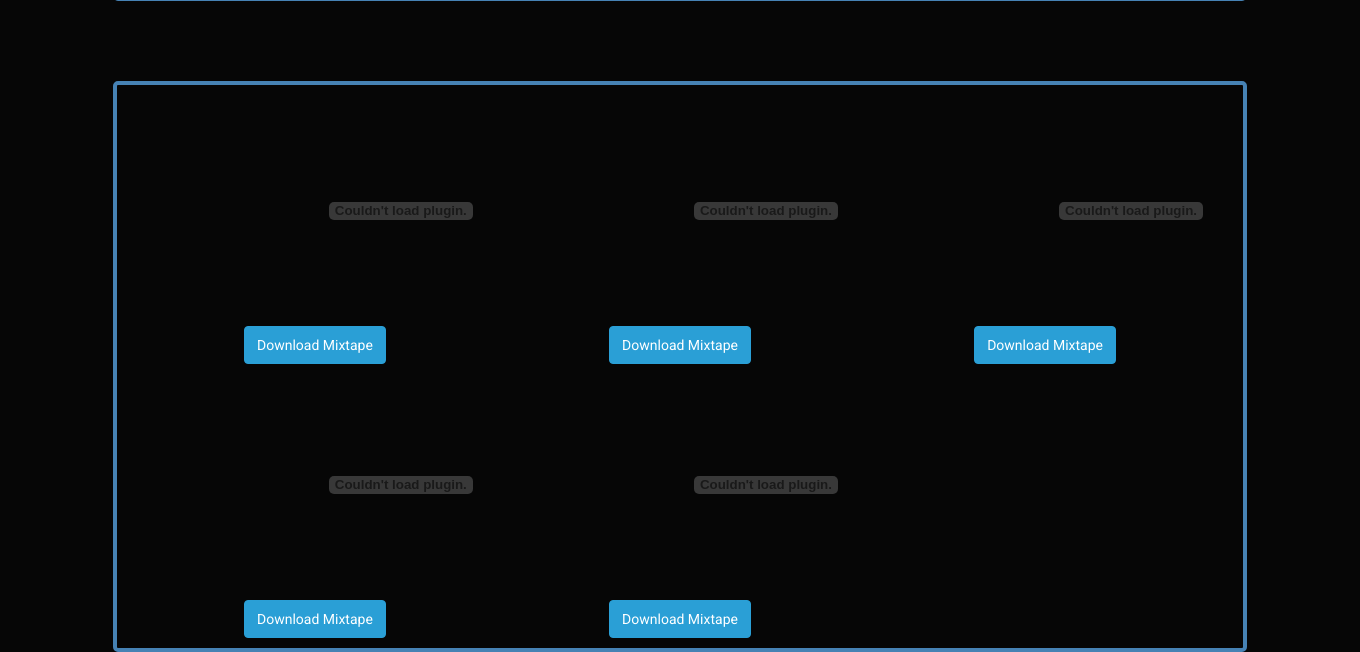
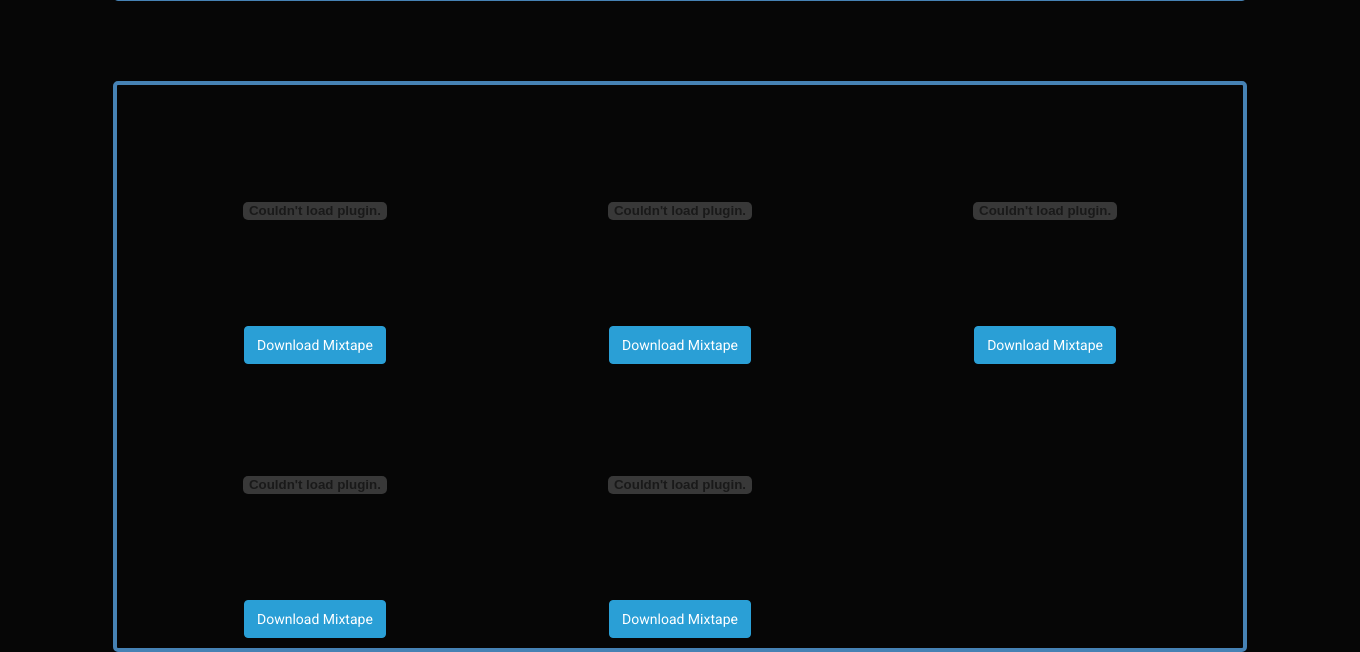
Before and after one commit to jidan70/TGF, a PHP site: page /mixtapes.php in a window 1360 px wide; the page is wider, and only the part inside the window is pictured. Shown: the part 420-1072 px from the top of that part. Run offline with PHP 8.4, Linux system fonts and the light colour scheme.

Commit message:
modification largeur des embed dans mixtapes.php, rectification href des import bootstrap

```diff
--- a/vue/index.php
+++ b/vue/index.php
@@ -3,7 +3,7 @@
 <head>
   <meta charset="utf-8">
   <title>Team Gone Fly</title>
-  <link rel="stylesheet" href="bootstrap\dist\css\bootstrap_cyborg.min.css">
+  <link rel="stylesheet" href="bootstrap/dist/css/bootstrap_cyborg.min.css">
   <link rel="stylesheet" href="css/tgf.css">
   <link rel="stylesheet" href="css/animate.css">
 
--- a/vue/mixtapes.php
+++ b/vue/mixtapes.php
@@ -3,7 +3,7 @@
 <head>
   <meta charset="utf-8">
   <title>Team Gone Fly</title>
-  <link rel="stylesheet" href="bootstrap\dist\css\bootstrap_cyborg.min.css">
+  <link rel="stylesheet" href="bootstrap/dist/css/bootstrap_cyborg.min.css">
   <link rel="stylesheet" href="css/tgf.css">
   <link rel="stylesheet" href="css/animate.css">
 
@@ -20,27 +20,27 @@
     <div class="col-md-10 col-md-offset-1" style="border:#4682B4 solid 4px;;border-radius:5px;margin-top:80px;padding-top:15px;">
       <div>
         <div class="col-md-4">
-          <div align="center"><embed src="http://www.datpiff.com/embed/mixtape/mc70b953/" quality="high" wmode="direct" pluginspage="http://www.adobe.com/shockwave/download/download.cgi?P1_Prod_Version=ShockwaveFlash" type="application/x-shockwave-flash" width="507" height="221" allowScriptAccess="always" allowScripting="on"><br>
+          <div align="center"><embed style="border-radius:10px;" src="http://www.datpiff.com/embed/mixtape/mc70b953/" quality="high" wmode="direct" pluginspage="http://www.adobe.com/shockwave/download/download.cgi?P1_Prod_Version=ShockwaveFlash" type="application/x-shockwave-flash" width="100%" height="221" allowScriptAccess="always" allowScripting="on"><br>
             <a class="btn btn-primary download" style="margin-bottom:10px;" href="http://www.datpiff.com/pop-mixtape-download.php?id=mc70b953" target="_blank">Download Mixtape</a>
           </div>
         </div>
         <div class="col-md-4">
-          <div align="center"><embed src="http://www.datpiff.com/embed/mixtape/m0ae63b5/" quality="high" wmode="direct" pluginspage="http://www.adobe.com/shockwave/download/download.cgi?P1_Prod_Version=ShockwaveFlash" type="application/x-shockwave-flash" width="507" height="221" allowScriptAccess="always" allowScripting="on"><br>
+          <div align="center"><embed src="http://www.datpiff.com/embed/mixtape/m0ae63b5/" quality="high" wmode="direct" pluginspage="http://www.adobe.com/shockwave/download/download.cgi?P1_Prod_Version=ShockwaveFlash" type="application/x-shockwave-flash" width="100%" height="221" allowScriptAccess="always" allowScripting="on"><br>
             <a class="btn btn-primary download" style="margin-bottom:10px;" href="http://www.datpiff.com/pop-mixtape-download.php?id=m0ae63b5" target="_blank">Download Mixtape</a>
             </div>
         </div>
         <div class="col-md-4">
-          <div align="center"><embed src="http://www.datpiff.com/embed/mixtape/m871c88b/" quality="high" wmode="direct" pluginspage="http://www.adobe.com/shockwave/download/download.cgi?P1_Prod_Version=ShockwaveFlash" type="application/x-shockwave-flash" width="507" height="221" allowScriptAccess="always" allowScripting="on"><br>
+          <div align="center"><embed src="http://www.datpiff.com/embed/mixtape/m871c88b/" quality="high" wmode="direct" pluginspage="http://www.adobe.com/shockwave/download/download.cgi?P1_Prod_Version=ShockwaveFlash" type="application/x-shockwave-flash" width="100%" height="221" allowScriptAccess="always" allowScripting="on"><br>
             <a class="btn btn-primary download" style="margin-bottom:10px;" href="http://www.datpiff.com/pop-mixtape-download.php?id=m871c88b" target="_blank">Download Mixtape</a>
           </div>
         </div>
         <div class="col-md-4">
-          <div align="center"><embed src="http://www.datpiff.com/embed/mixtape/ma203a03/" quality="high" wmode="direct" pluginspage="http://www.adobe.com/shockwave/download/download.cgi?P1_Prod_Version=ShockwaveFlash" type="application/x-shockwave-flash" width="507" height="221" allowScriptAccess="always" allowScripting="on"><br>
+          <div align="center"><embed src="http://www.datpiff.com/embed/mixtape/ma203a03/" quality="high" wmode="direct" pluginspage="http://www.adobe.com/shockwave/download/download.cgi?P1_Prod_Version=ShockwaveFlash" type="application/x-shockwave-flash" width="100%" height="221" allowScriptAccess="always" allowScripting="on"><br>
             <a class="btn btn-primary download" style="margin-bottom:10px;" href="http://www.datpiff.com/pop-mixtape-download.php?id=ma203a03" target="_blank">Download Mixtape</a>
           </div>
         </div>
         <div class="col-md-4">
-          <div align="center"><embed src="http://www.datpiff.com/embed/mixtape/m441d1fa/" quality="high" wmode="direct" pluginspage="http://www.adobe.com/shockwave/download/download.cgi?P1_Prod_Version=ShockwaveFlash" type="application/x-shockwave-flash" width="507" height="221" allowScriptAccess="always" allowScripting="on"><br>
+          <div align="center"><embed src="http://www.datpiff.com/embed/mixtape/m441d1fa/" quality="high" wmode="direct" pluginspage="http://www.adobe.com/shockwave/download/download.cgi?P1_Prod_Version=ShockwaveFlash" type="application/x-shockwave-flash" width="100%" height="221" allowScriptAccess="always" allowScripting="on"><br>
             <a class="btn btn-primary download" style="margin-bottom:10px;" href="http://www.datpiff.com/pop-mixtape-download.php?id=m441d1fa" target="_blank">Download Mixtape</a>
           </div>
         </div>
--- a/vue/template/script.php
+++ b/vue/template/script.php
@@ -1,3 +1,3 @@
 <script src="js/jquery.js"></script>
 <script src="js/animate.js"></script>
-<script src="bootstrap\dist\js\bootstrap.min.js"></script>
+<script src="bootstrap/dist/js/bootstrap.min.js"></script>
--- a/vue/videos.php
+++ b/vue/videos.php
@@ -3,7 +3,7 @@
 <head>
   <meta charset="utf-8">
   <title>Team Gone Fly</title>
-  <link rel="stylesheet" href="bootstrap\dist\css\bootstrap_cyborg.min.css">
+  <link rel="stylesheet" href="bootstrap/dist/css/bootstrap_cyborg.min.css">
   <link rel="stylesheet" href="css/tgf.css">
   <link rel="stylesheet" href="css/animate.css">
 
```
